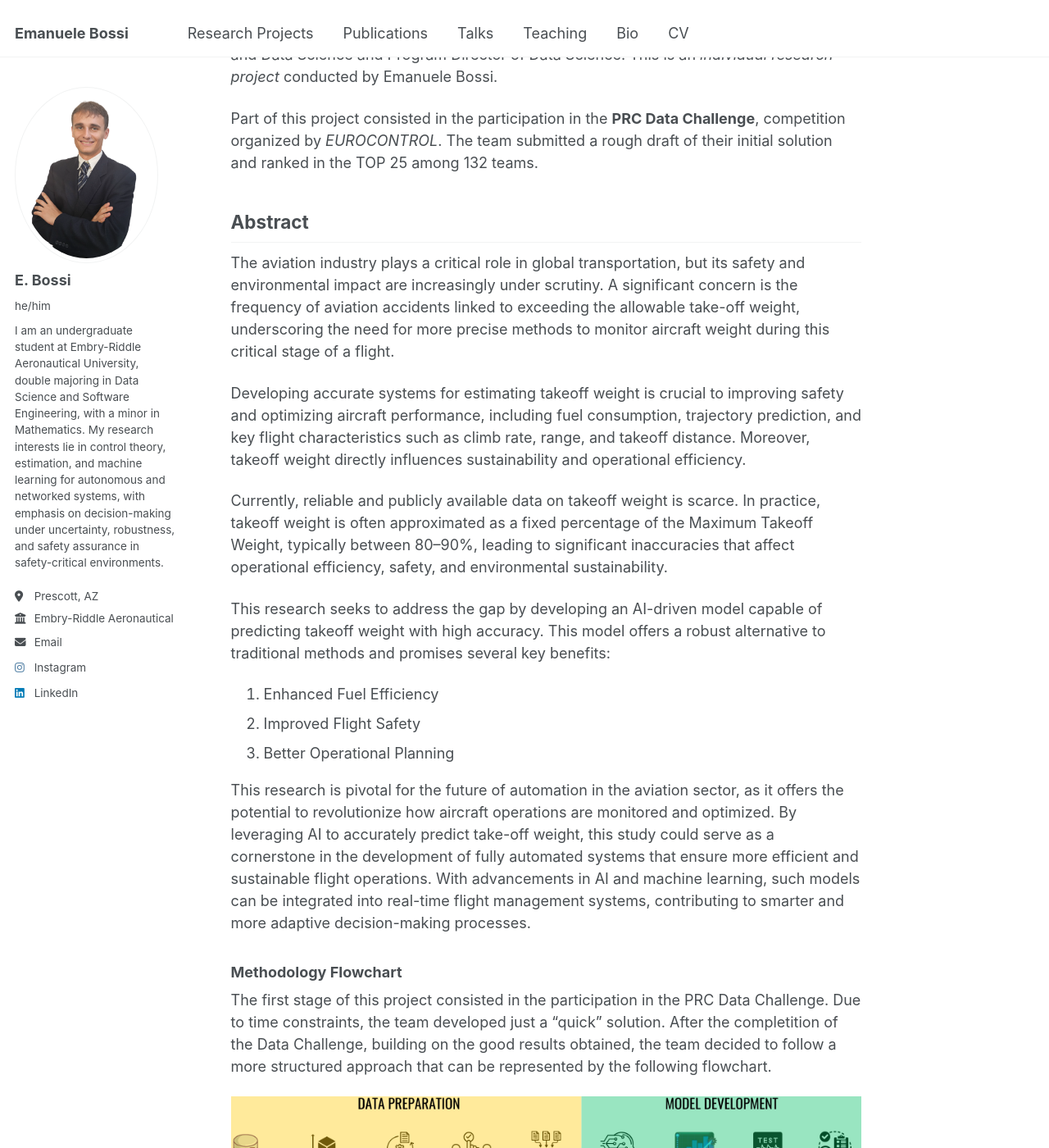
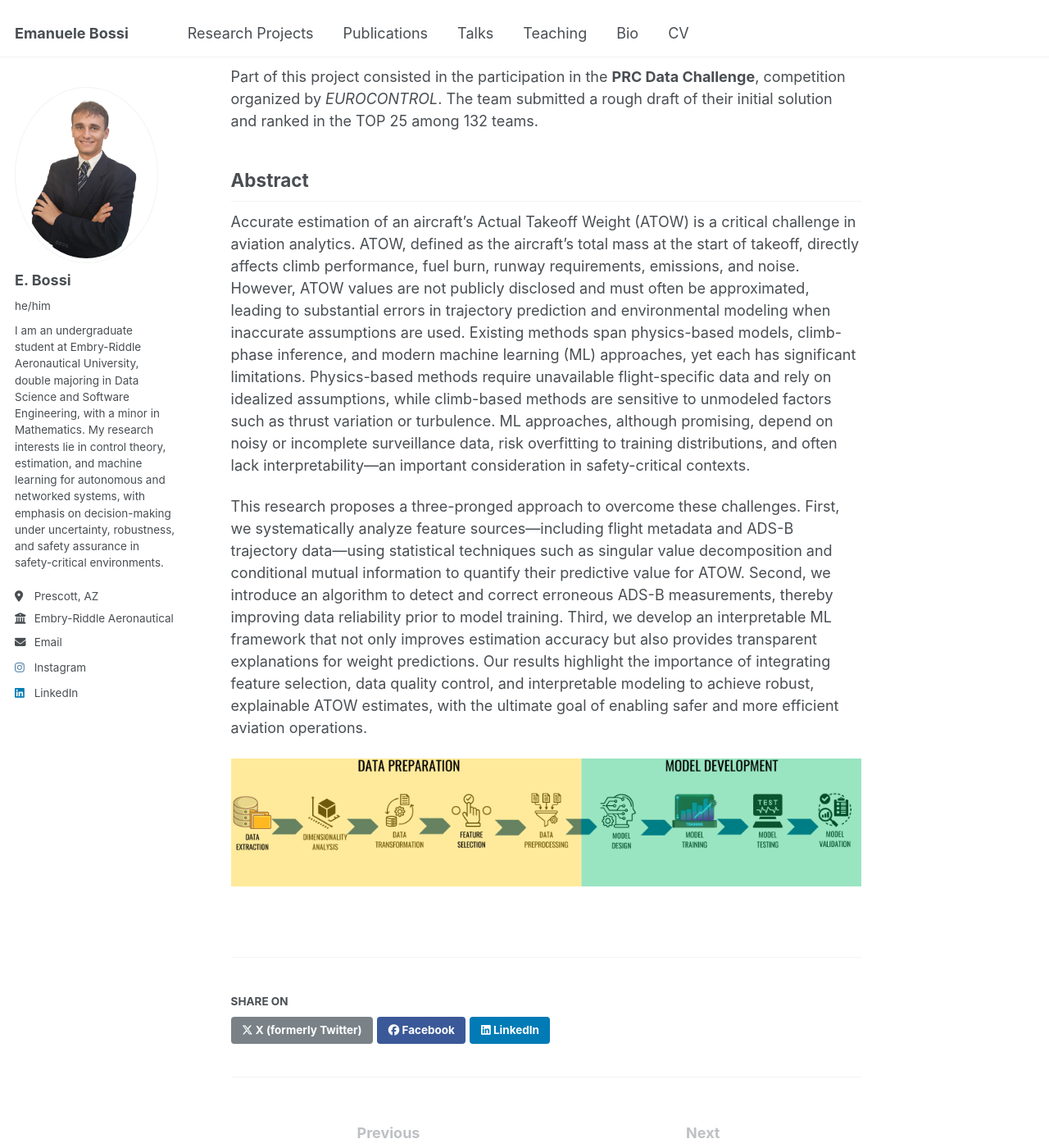
Before and after one commit to bossiemanuele/bossiemanuele.github.io, a Jekyll site: the page built from _portfolio/01_ATOW.md, in a window 1280 px wide and 1400 px high, scrolled down 359 px. Shown: the whole window at 82% size. Built offline with Jekyll 4.4.1, drawn with Linux system fonts in a browser that asks for light colours; some of the changed text lies outside the part shown.

Commit message:
Update 01_ATOW.md

```diff
--- a/_portfolio/01_ATOW.md
+++ b/_portfolio/01_ATOW.md
@@ -5,9 +5,7 @@
 collection: portfolio
 ---
 
-*In Preparation: "An Information-Theoretic Framework for Modeling Aircraft Actual Takeoff Weight (ATOW)." Submitted to AIAA SciTech 2026.*
-
-Extended Abstract and Preliminary Results:
+*"An Information-Theoretic Framework for Modeling Aircraft Actual Takeoff Weight (ATOW)." In AIAA SciTech 2026 Forum. (Accepted)*
 
 This project has been funded through **ERAU-URI Eagle Prize Award** for the AY 2024-2025. The advisor for this project is **Dr. AlMomani**, Assistant Professor of Mathematics and Data Science and Program Director of Data Science. This is an *individual research project* conducted by Emanuele Bossi.
 
@@ -15,21 +13,8 @@
 
 ## Abstract
 
-The aviation industry plays a critical role in global transportation, but its safety and environmental impact are increasingly under scrutiny. A significant concern is the frequency of aviation accidents linked to exceeding the allowable take-off weight, underscoring the need for more precise methods to monitor aircraft weight during this critical stage of a flight.
+Accurate estimation of an aircraft’s Actual Takeoff Weight (ATOW) is a critical challenge in aviation analytics. ATOW, defined as the aircraft’s total mass at the start of takeoff, directly affects climb performance, fuel burn, runway requirements, emissions, and noise. However, ATOW values are not publicly disclosed and must often be approximated, leading to substantial errors in trajectory prediction and environmental modeling when inaccurate assumptions are used. Existing methods span physics-based models, climb-phase inference, and modern machine learning (ML) approaches, yet each has significant limitations. Physics-based methods require unavailable flight-specific data and rely on idealized assumptions, while climb-based methods are sensitive to unmodeled factors such as thrust variation or turbulence. ML approaches, although promising, depend on noisy or incomplete surveillance data, risk overfitting to training distributions, and often lack interpretability—an important consideration in safety-critical contexts.
 
-Developing accurate systems for estimating takeoff weight is crucial to improving safety and optimizing aircraft performance, including fuel consumption, trajectory prediction, and key flight characteristics such as climb rate, range, and takeoff distance. Moreover, takeoff weight directly influences sustainability and operational efficiency.
-
-Currently, reliable and publicly available data on takeoff weight is scarce. In practice, takeoff weight is often approximated as a fixed percentage of the Maximum Takeoff Weight, typically between 80–90%, leading to significant inaccuracies that affect operational efficiency, safety, and environmental sustainability.
-
-This research seeks to address the gap by developing an AI-driven model capable of predicting takeoff weight with high accuracy. This model offers a robust alternative to traditional methods and promises several key benefits:
-
-1. Enhanced Fuel Efficiency
-2. Improved Flight Safety
-3. Better Operational Planning
-
-This research is pivotal for the future of automation in the aviation sector, as it offers the potential to revolutionize how aircraft operations are monitored and optimized. By leveraging AI to accurately predict take-off weight, this study could serve as a cornerstone in the development of fully automated systems that ensure more efficient and sustainable flight operations. With advancements in AI and machine learning, such models can be integrated into real-time flight management systems, contributing to smarter and more adaptive decision-making processes.
-
-### Methodology Flowchart
-The first stage of this project consisted in the participation in the PRC Data Challenge. Due to time constraints, the team developed just a "quick" solution. After the completition of the Data Challenge, building on the good results obtained, the team decided to follow a more structured approach that can be represented by the following flowchart.
+This research proposes a three-pronged approach to overcome these challenges. First, we systematically analyze feature sources—including flight metadata and ADS-B trajectory data—using statistical techniques such as singular value decomposition and conditional mutual information to quantify their predictive value for ATOW. Second, we introduce an algorithm to detect and correct erroneous ADS-B measurements, thereby improving data reliability prior to model training. Third, we develop an interpretable ML framework that not only improves estimation accuracy but also provides transparent explanations for weight predictions. Our results highlight the importance of integrating feature selection, data quality control, and interpretable modeling to achieve robust, explainable ATOW estimates, with the ultimate goal of enabling safer and more efficient aviation operations.
 
 <img src='/images/ATOW Flowchart.png'>
```
